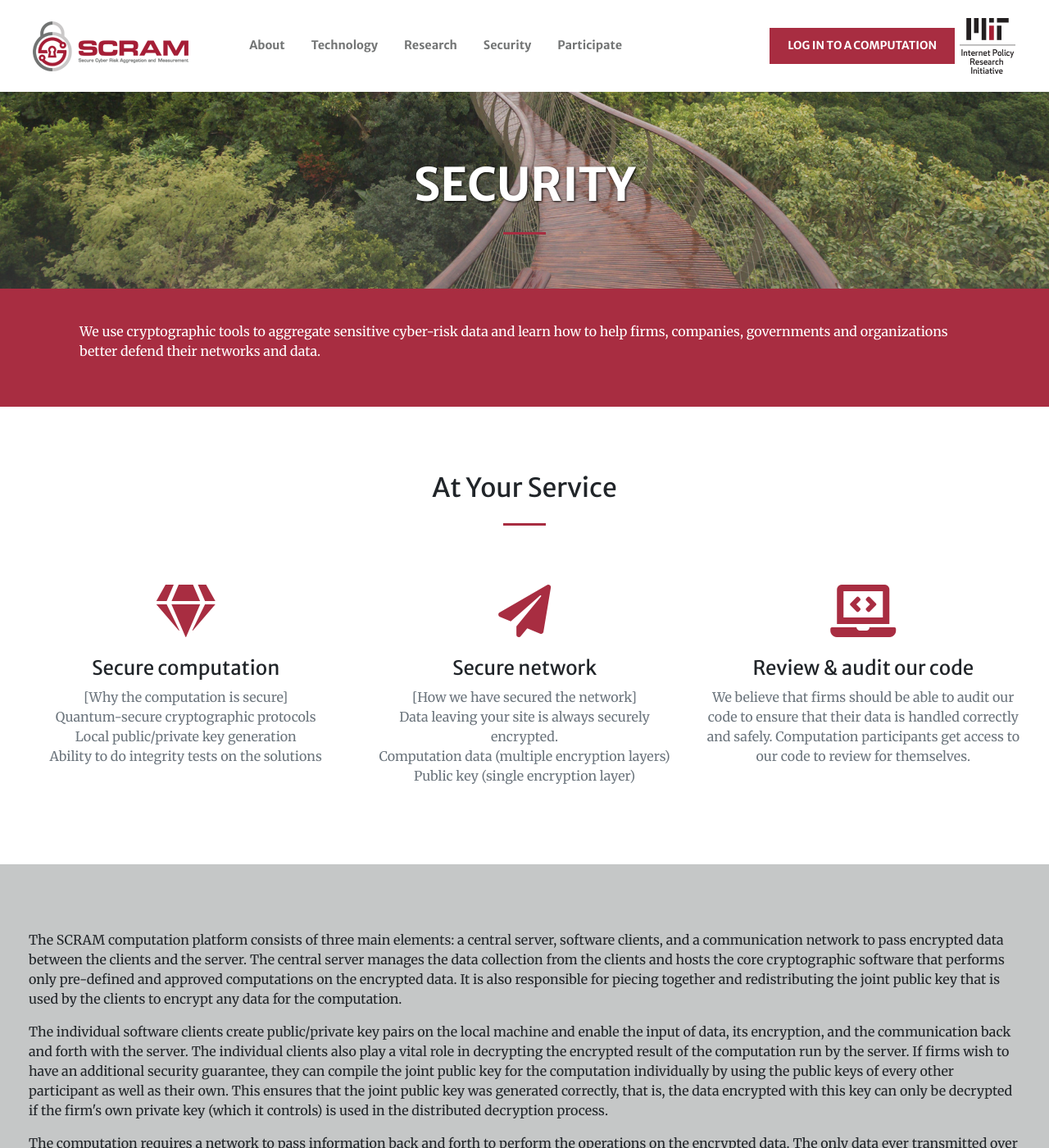
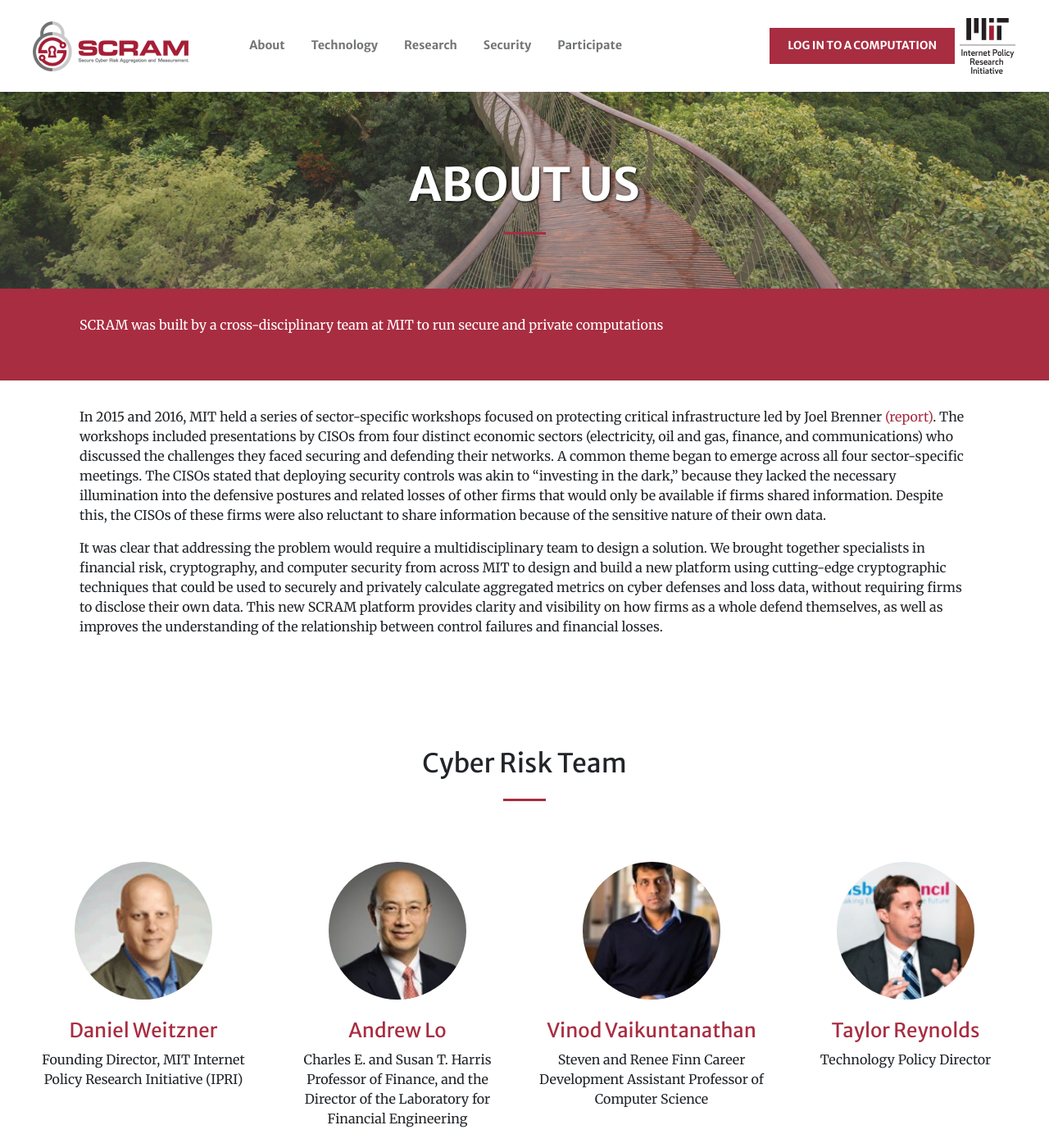
Before and after one commit to jisqyv/MIT, a Jekyll site: the page built from research.md, in a window 1280 px wide and 1400 px high. Shown: the whole window at 82% size. Built offline with Jekyll 4.4.1, drawn with Linux system fonts in a browser that asks for light colours; nearby versions of some CDN libraries; some of the changed text lies outside the part shown.

Commit message:
Update research.md

```diff
--- a/research.md
+++ b/research.md
@@ -1,59 +1,70 @@
 ---
 layout: page
 header:
-  title: Security
+  title: About Us
   text: >
-    Start Bootstrap can help you build better websites using the Bootstrap
-    framework! Just download a theme and start customizing, no strings attached!
+    Cybersecurity benchmarking and ROI analytics without own-data disclosure
   action: # action button is optional
     label: Find Out More
     url: '#about'
 
 
 sections:
-  - type: call-to-action.html
+  - type: call-to-actionabout.html
     section_id: about
     background_style: bg-primary
-    title:
-    text: We use cryptographic tools to aggregate sensitive cyber-risk data and learn how to help firms, companies, governments and organizations better defend their networks and data.
+    title: MIT Origins
+    text: 'SCRAM was built by a cross-disciplinary team at MIT to run secure and private computations'
+
+  - type: about.html
+    section_id: about2
+    background_style: bg-white text-body
+    text: 'Edit the text here on the about.html'
 
 
-  - type: products.html
-    section_id: product
-    #background_style: bg-info
-    title: At Your Service
-    product:
-      - title: Secure computation
-        text: '[Why the computation is secure]
-		<br> Quantum-secure cryptographic protocols
-		<br> Local public/private key generation
-		<br> Ability to do integrity tests on the solutions'
-        icon: fa-gem text-info
-
-      - title: Secure network
-        text: '[How we have secured the network]
-		<br> Data leaving your site is always securely encrypted.
-		<br> Computation data (multiple encryption layers)
-		<br> Public key (single encryption layer)'
-        icon: fa-paper-plane text-info
-      - title: Review & audit our code
-        text: We believe that firms should be able to audit our code to ensure that their data is handled correctly and safely. Computation participants get access to our code to review for themselves.
-        icon: fa-laptop-code text-info
+  - type: members.html
+    section_id: members
+    title: Cyber Risk Team
+    background_style: bg-white text-body
+    members:
+      - title: Daniel Weitzner
+        text: 'Founding Director, MIT Internet Policy Research Initiative (IPRI)'
+        image: assets/img/members/Daniel-Weitzner-150x150.png
+        url: 'https://internetpolicy.mit.edu/daniel-weitzner/'
+      - title: Andrew Lo
+        text: 'Charles E. and Susan T. Harris Professor of Finance, and the Director of the Laboratory for Financial Engineering'
+        image: assets/img/members/Person-Lo-Andrew-150x150.jpg
+        url: 'https://internetpolicy.mit.edu/team/andrew-lo/'
+      - title: Vinod Vaikuntanathan
+        text: 'Steven and Renee Finn Career Development Assistant Professor of Computer Science'
+        image: assets/img/members/Person-Vaikuntanathan-Vinod-150x150.jpg
+        url: 'https://internetpolicy.mit.edu/team/vinod-vaikuntanathan/'
+      - title: Taylor Reynolds
+        text: Technology Policy Director
+        image: assets/img/members/Person-Reynolds-Taylor-1-150x150.png
+        url: 'https://internetpolicy.mit.edu/team/taylor-reynolds/'
+      - title: Leo de Castro
+        text: 'Masters Student - Theory of Computation'
+        image: assets/img/members/Person-deCastro-Leo-150x150.jpg
+        url: 'https://internetpolicy.mit.edu/team/leo-de-castro/'
+      - title: Jeff Schiller
+        text: ''
+        image: assets/img/members/Person-Schiller-Jeff-02.jpeg
+        url: 'https://internetpolicy.mit.edu/team/jeff-schiller/'
+      - title: Francisca Susan
+        text: 'Ph.D. Student - Sloan'
+        image: assets/img/members/Person-Fransisca-Susan-150x150.jpg
+        url: 'https://internetpolicy.mit.edu/team/francisca-susan/'
+      - title: Nicolas Xuan-Yi Zhang
+        text: 'Masters Student - TPP'
+        image: assets/img/members/Person-ZHANG-Nicolas-150x150.jpg
+        url: 'https://internetpolicy.mit.edu/team/nicolas-xuan-yi-zhang/'
 
 
 
-  - type: securityaside.html
-    section_id: aside
-    title: Secure & private data aggregation and computation using cryptographic tools built by MIT experts.
-    actions:
-      - title: Dig deeper into the technical details
-        url: '#'
-        class: btn-light
 
-
-
-  - type: contact.html
-    section_id: contacts
+  - type: contacthome.html
+    section_id: contactshome
     title: Let's Get In Touch!
     text: >-
       Ready to start your next project with us? Give us a call or send us an email
@@ -66,5 +77,4 @@
       url: mailto:contact@scram@mit.edu
     - title: 32 Vassar Street Cambridge, MA 02139 USA
       icon: fa-map
-
 ---
```
